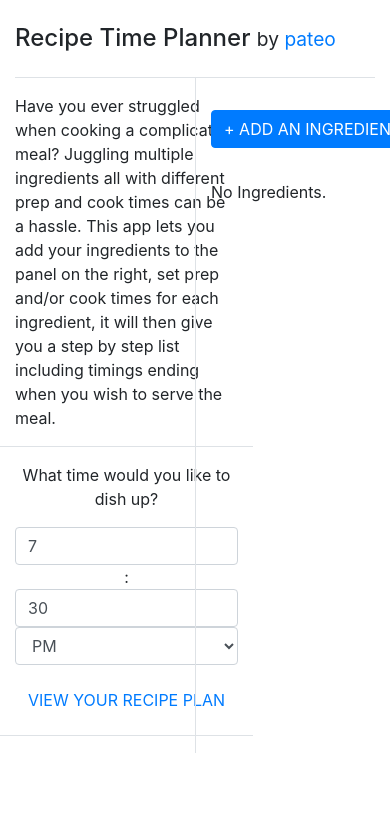
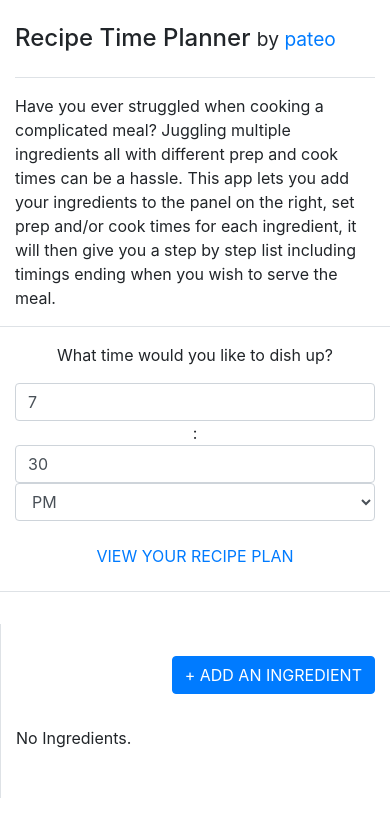
Before and after one commit to dashedstripes/recipe-time-planner, a React (Create React App) app: page / in a window 390 px wide. Shown: the top 836 px of the page. Built offline with nearby package versions, Linux system fonts and the light colour scheme.

Commit message:
Switch to a column type that makes the ui a little more responsive

```diff
--- a/src/components/RecipePlan.js
+++ b/src/components/RecipePlan.js
@@ -4,10 +4,10 @@ import { getTimingTypeWord } from '../utils/types'
 const RecipePlan = ({ time }) => (
   <div>
     <div className='row pb-5'>
-      <div className='col-4'>
+      <div className='col-md-4'>
         <h2>{time.time}</h2>
       </div>
-      <div className='col-8'>
+      <div className='col-md-8'>
         {time.types.map((type, index) => {
           if (type.ingredients.length > 0) {
             return (
--- a/src/containers/IngredientsList.js
+++ b/src/containers/IngredientsList.js
@@ -238,7 +238,7 @@ class IngredientsList extends Component {
 
     return (
       <div className='row' >
-        <div className='col-6'>
+        <div className='col-md-6'>
           <div className='row'>
             <GoalTime
               hour={this.state.target.hour}
@@ -252,7 +252,7 @@ class IngredientsList extends Component {
             </div>
           </div>
         </div>
-        <div className='col-6 py-3 border-left ingredient-list'>
+        <div className='col-md-6 py-3 border-left ingredient-list'>
           <div className='my-3 text-right'>
             <Button type='primary' onClick={this.handleAddIngredient}>+ ADD AN INGREDIENT</Button>
           </div>
```
